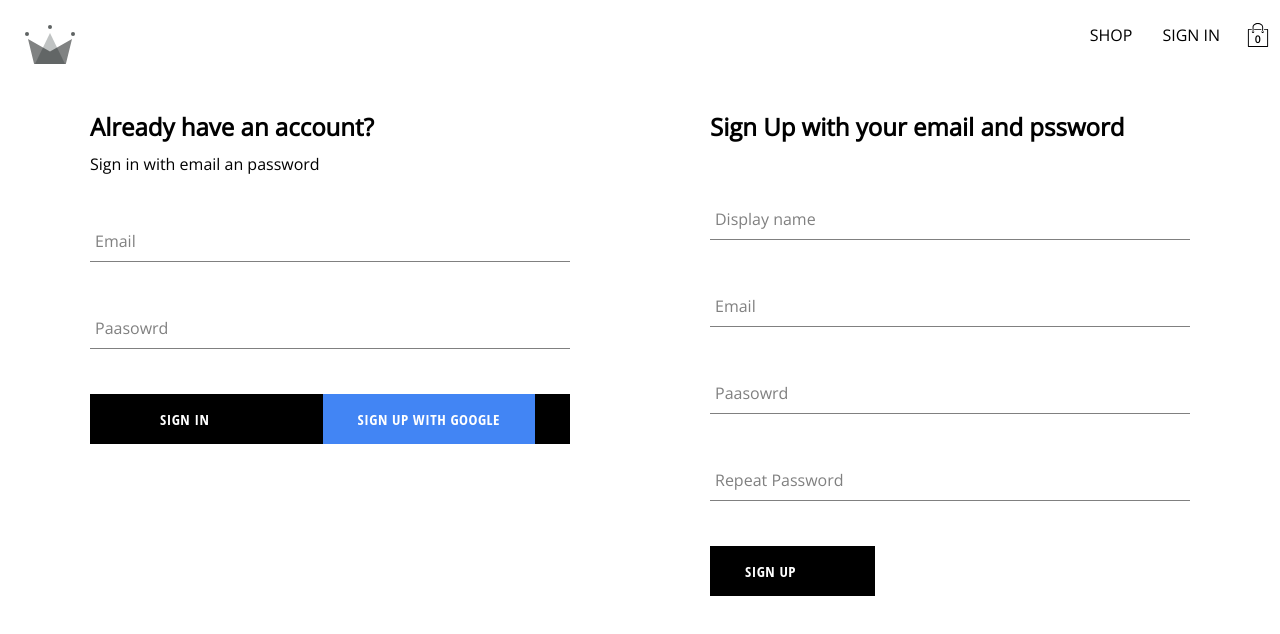
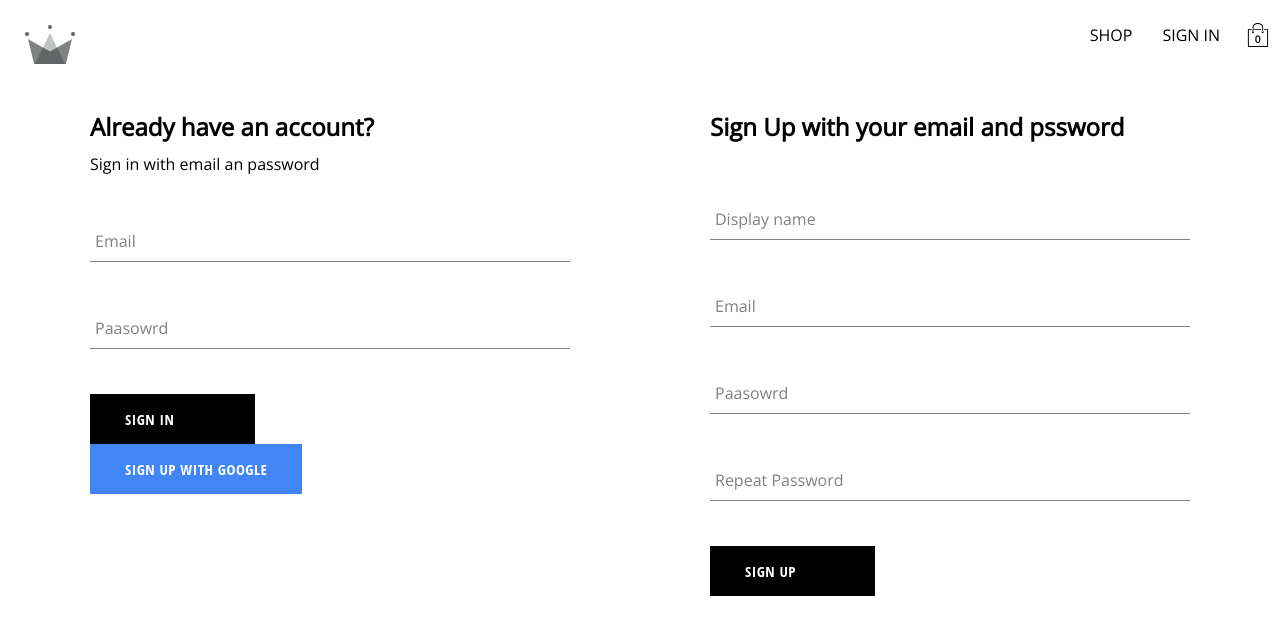
Before and after one commit to reni17/clothing-shop, a React (Create React App) app: page /sign-in in a window 1280 px wide. Shown: the top 634 px of the page. Built offline with nearby package versions, Linux system fonts and the light colour scheme; no server answers; the database is empty; a web font is replaced by a local one.

Commit message:
Update SigninForm

```diff
--- a/src/routes/sign-in/sign-in-form/SignInForm.js
+++ b/src/routes/sign-in/sign-in-form/SignInForm.js
@@ -65,7 +65,7 @@ const SignInForm = () => {
             <SignUpInput label='Email' value={fields.email} onChange={changeHandler} name = 'email' required type = 'email'/>
             <SignUpInput label='Paasowrd' value={fields.password} onChange={changeHandler} name = 'password' required type = 'password'/>
 
-            <div className="buttonsContainer">
+            <div>
             <Button type = 'submit' buttonType=''> SIGN IN</Button>
             <Button buttonType='google' type = 'button' onClick={logGoogleUser}>Sign up with Google</Button>
             {/* <Button buttonType='google' type = 'button' onClick={signInWithGoogleRedirect}>Redirect</Button> */}
```
